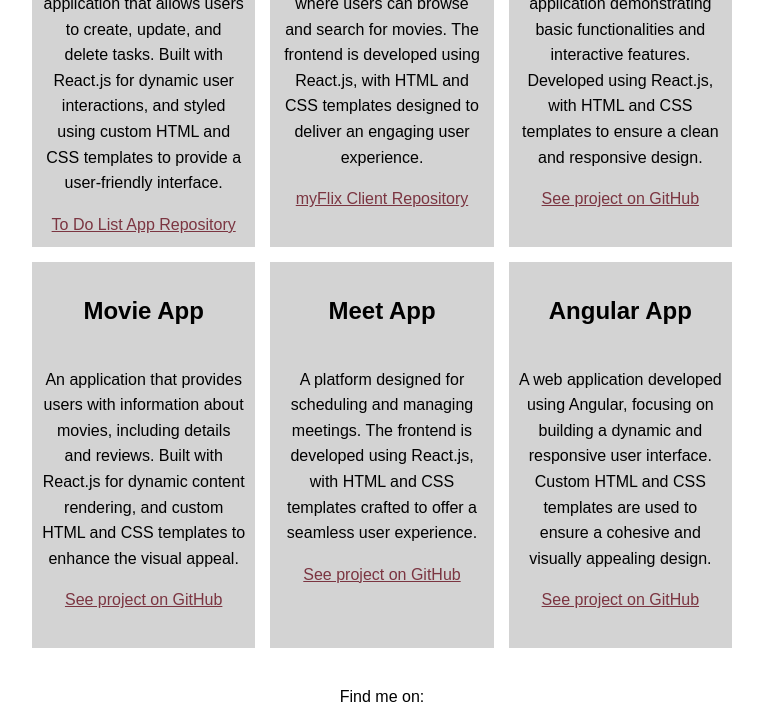
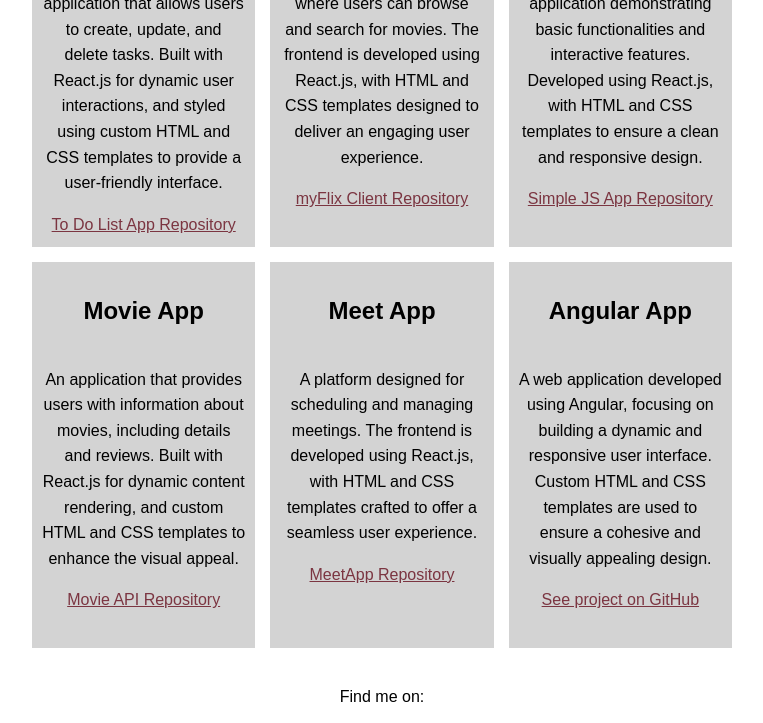
Before and after one commit to barendgabriel/ben-portfolio, a website: page work.html in a window 1280 px wide. Shown: the part 367-1090 px from the top of the page, without its empty margins (258-1021 px from the left). Drawn offline with nearby package versions, Linux system fonts and the light colour scheme.

Commit message:
Update work.html

```diff
--- a/work.html
+++ b/work.html
@@ -90,7 +90,11 @@
             functionalities and interactive features. Developed using React.js,
             with HTML and CSS templates to ensure a clean and responsive design.
           </p>
-          <a href="#">See project on GitHub</a>
+          <a
+            href="https://github.com/barendgabriel/simple-js-app"
+            target="_blank"
+            >Simple JS App Repository</a
+          >
         </div>
 
         <div class="grid__item">
@@ -101,7 +105,9 @@
             content rendering, and custom HTML and CSS templates to enhance the
             visual appeal.
           </p>
-          <a href="#">See project on GitHub</a>
+          <a href="https://github.com/barendgabriel/movie_api" target="_blank"
+            >Movie API Repository</a
+          >
         </div>
 
         <div class="grid__item">
@@ -111,7 +117,9 @@
             frontend is developed using React.js, with HTML and CSS templates
             crafted to offer a seamless user experience.
           </p>
-          <a href="#">See project on GitHub</a>
+          <a href="https://github.com/barendgabriel/meetapp" target="_blank"
+            >MeetApp Repository</a
+          >
         </div>
 
         <div class="grid__item">
```
